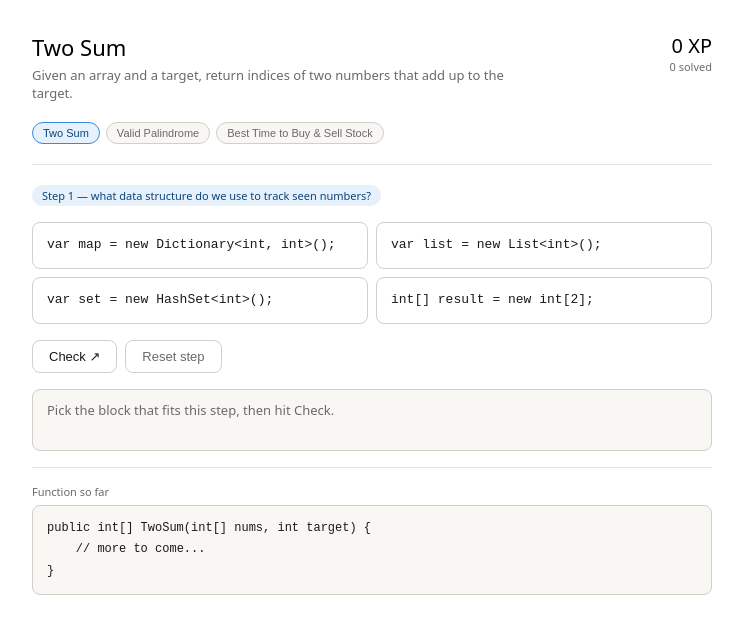
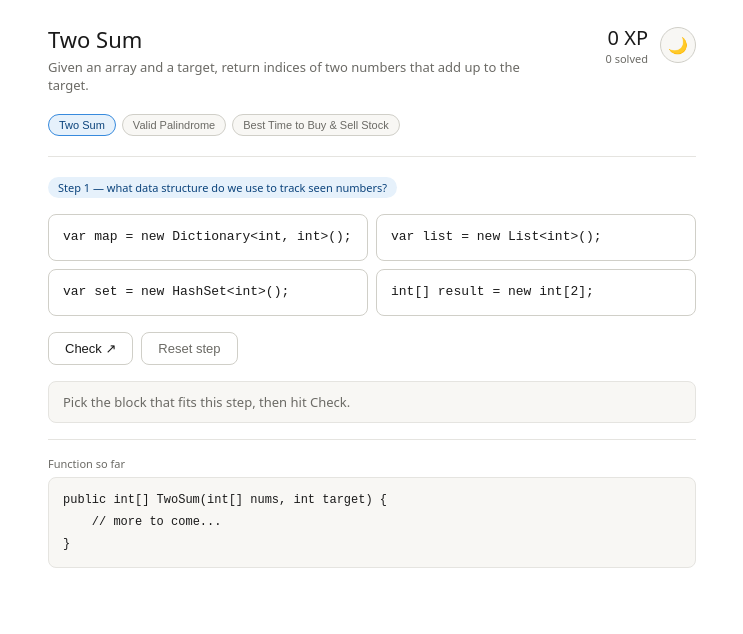
Before and after one commit to scottzero/espee, a React (Vite) app: page / in a window 1280 px wide. Shown: the top 634 px of the page, without its empty margins (268-1011 px from the left). Built offline with nearby package versions, Linux system fonts and the light colour scheme.

Commit message:
add light & dark mode

```diff
--- a/src/App.tsx
+++ b/src/App.tsx
@@ -11,8 +11,15 @@ export default function App() {
     const p = loadProgress()
     return Object.values(p).reduce((sum, v) => sum + v.timesSolved * 10, 0)
   })
+  const [dark, setDark] = useState(false)
 
   const currentProblem = problems[currentIdx]
+
+  function toggleDark() {
+    const next = !dark
+    setDark(next)
+    document.documentElement.setAttribute('data-theme', next ? 'dark' : 'light')
+  }
 
   function handleSelectProblem(idx: number) {
     if (idx === currentIdx) return
@@ -35,6 +42,7 @@ export default function App() {
       margin: '0 auto',
       padding: '24px 16px',
       fontFamily: 'system-ui, sans-serif',
+      color: 'var(--text-primary)',
     }}>
 
       <div style={{
@@ -44,18 +52,39 @@ export default function App() {
         marginBottom: '20px',
       }}>
         <div>
-          <h1 style={{ margin: 0, fontSize: '22px', fontWeight: 500 }}>
+          <h1 style={{ margin: 0, fontSize: '22px', fontWeight: 500, color: 'var(--text-primary)' }}>
             {currentProblem.title}
           </h1>
-          <p style={{ margin: '4px 0 0', fontSize: '13px', color: '#6b6a65', maxWidth: '480px' }}>
+          <p style={{ margin: '4px 0 0', fontSize: '13px', color: 'var(--text-secondary)', maxWidth: '480px' }}>
             {currentProblem.subtitle}
           </p>
         </div>
-        <div style={{ textAlign: 'right' }}>
-          <div style={{ fontSize: '20px', fontWeight: 500 }}>{xp} XP</div>
-          <div style={{ fontSize: '11px', color: '#6b6a65' }}>
-            {Object.keys(progress).length} solved
+        <div style={{ display: 'flex', alignItems: 'center', gap: '12px' }}>
+          <div style={{ textAlign: 'right' }}>
+            <div style={{ fontSize: '20px', fontWeight: 500, color: 'var(--text-primary)' }}>{xp} XP</div>
+            <div style={{ fontSize: '11px', color: 'var(--text-secondary)' }}>
+              {Object.keys(progress).length} solved
+            </div>
           </div>
+          <button
+            onClick={toggleDark}
+            title={dark ? 'Switch to light mode' : 'Switch to dark mode'}
+            style={{
+              width: '36px',
+              height: '36px',
+              borderRadius: '50%',
+              border: '0.5px solid var(--border-secondary)',
+              background: 'var(--bg-secondary)',
+              cursor: 'pointer',
+              fontSize: '16px',
+              display: 'flex',
+              alignItems: 'center',
+              justifyContent: 'center',
+              flexShrink: 0,
+            }}
+          >
+            {dark ? '☀️' : '🌙'}
+          </button>
         </div>
       </div>
 
@@ -77,9 +106,9 @@ export default function App() {
                 padding: '4px 10px',
                 borderRadius: '999px',
                 border: '0.5px solid',
-                borderColor: isActive ? '#378ADD' : isDone ? '#639922' : '#d0cfc8',
-                background: isActive ? '#E6F1FB' : isDone ? '#EAF3DE' : '#f8f7f4',
-                color: isActive ? '#0C447C' : isDone ? '#27500A' : '#6b6a65',
+                borderColor: isActive ? 'var(--blue-border)' : isDone ? 'var(--green-border)' : 'var(--border-secondary)',
+                background: isActive ? 'var(--blue-bg)' : isDone ? 'var(--green-bg)' : 'var(--bg-secondary)',
+                color: isActive ? 'var(--blue-text)' : isDone ? 'var(--green-text)' : 'var(--text-secondary)',
                 fontWeight: isActive ? 500 : 400,
                 cursor: 'pointer',
               }}
@@ -91,7 +120,7 @@ export default function App() {
       </div>
 
       <div style={{
-        borderTop: '0.5px solid #e5e4e0',
+        borderTop: '0.5px solid var(--border)',
         paddingTop: '20px',
       }}>
         <ProblemScreen
--- a/src/components/CodeBlock.tsx
+++ b/src/components/CodeBlock.tsx
@@ -18,25 +18,24 @@ export default function CodeBlock({ code, state, onClick }: Props) {
     lineHeight: '1.6',
     whiteSpace: 'pre',
     width: '100%',
-    transition: 'all 0.15s',
     opacity: state === 'dimmed' ? 0.3 : 1,
     pointerEvents: state === 'dimmed' ? 'none' : 'auto',
     display: 'block',
     background:
-      state === 'selected' ? '#E6F1FB' :
-      state === 'correct'  ? '#EAF3DE' :
-      state === 'wrong'    ? '#FCEBEB' :
-      '#ffffff',
+      state === 'selected' ? 'var(--blue-bg)' :
+      state === 'correct'  ? 'var(--green-bg)' :
+      state === 'wrong'    ? 'var(--red-bg)' :
+      'var(--bg)',
     borderColor:
-      state === 'selected' ? '#378ADD' :
-      state === 'correct'  ? '#639922' :
-      state === 'wrong'    ? '#E24B4A' :
-      '#d0cfc8',
+      state === 'selected' ? 'var(--blue-border)' :
+      state === 'correct'  ? 'var(--green-border)' :
+      state === 'wrong'    ? 'var(--red-border)' :
+      'var(--border-secondary)',
     color:
-      state === 'selected' ? '#0C447C' :
-      state === 'correct'  ? '#27500A' :
-      state === 'wrong'    ? '#791F1F' :
-      '#1a1a1a',
+      state === 'selected' ? 'var(--blue-text)' :
+      state === 'correct'  ? 'var(--green-text)' :
+      state === 'wrong'    ? 'var(--red-text)' :
+      'var(--text-primary)',
   }
 
   return (
--- a/src/components/FeedbackBar.tsx
+++ b/src/components/FeedbackBar.tsx
@@ -14,17 +14,17 @@ export default function FeedbackBar({ message, state }: Props) {
     lineHeight: '1.6',
     minHeight: '40px',
     borderColor:
-      state === 'correct' ? '#639922' :
-      state === 'wrong'   ? '#E24B4A' :
-      '#d0cfc8',
+      state === 'correct' ? 'var(--green-border)' :
+      state === 'wrong'   ? 'var(--red-border)' :
+      'var(--border)',
     background:
-      state === 'correct' ? '#EAF3DE' :
-      state === 'wrong'   ? '#FCEBEB' :
-      '#f8f7f4',
+      state === 'correct' ? 'var(--green-bg)' :
+      state === 'wrong'   ? 'var(--red-bg)' :
+      'var(--bg-secondary)',
     color:
-      state === 'correct' ? '#27500A' :
-      state === 'wrong'   ? '#791F1F' :
-      '#6b6a65',
+      state === 'correct' ? 'var(--green-text)' :
+      state === 'wrong'   ? 'var(--red-text)' :
+      'var(--text-secondary)',
   }
 
   return (
--- a/src/components/FunctionPreview.tsx
+++ b/src/components/FunctionPreview.tsx
@@ -16,7 +16,7 @@ export default function FunctionPreview({ sig, snippets, complete }: Props) {
     <div>
       <p style={{
         fontSize: '11px',
-        color: '#6b6a65',
+        color: 'var(--text-secondary)',
         margin: '0 0 6px 0',
       }}>
         Function so far
@@ -24,12 +24,12 @@ export default function FunctionPreview({ sig, snippets, complete }: Props) {
       <pre style={{
         fontFamily: 'monospace',
         fontSize: '12px',
-        background: '#f8f7f4',
-        border: '0.5px solid #d0cfc8',
+        background: 'var(--bg-secondary)',
+        border: '0.5px solid var(--border)',
         borderRadius: '8px',
         padding: '12px 14px',
         lineHeight: '1.8',
-        color: '#1a1a1a',
+        color: 'var(--text-primary)',
         margin: 0,
         whiteSpace: 'pre-wrap',
         minHeight: '48px',
--- a/src/components/ProblemScreen.tsx
+++ b/src/components/ProblemScreen.tsx
@@ -60,10 +60,7 @@ const [shuffledBlocks, setShuffledBlocks] = useState(() => shuffle(step.blocks))
       setFeedback('✓ ' + step.feedback.correct)
       setFeedbackState('correct')
       setSnippets(prev => [...prev, step.snippet])
-
-      if (isLastStep) {
-        setSolved(true)
-      }
+      if (isLastStep) setSolved(true)
     } else {
       const next = [...blockStates] as BlockState[]
       next[selectedIdx] = 'wrong'
@@ -99,8 +96,8 @@ function handleNext() {
         fontSize: '11px',
         padding: '3px 10px',
         borderRadius: '999px',
-        background: '#E6F1FB',
-        color: '#0C447C',
+        background: 'var(--blue-bg)',
+        color: 'var(--blue-text)',
         alignSelf: 'flex-start',
       }}>
         {step.prompt}
@@ -128,11 +125,11 @@ function handleNext() {
             style={{
               padding: '8px 16px',
               borderRadius: '8px',
-              border: '0.5px solid #d0cfc8',
-              background: '#ffffff',
+              border: '0.5px solid var(--border-secondary)',
+              background: 'var(--bg)',
               cursor: 'pointer',
               fontSize: '13px',
-              color: '#1a1a1a',
+              color: 'var(--text-primary)',
             }}
           >
             Check ↗
@@ -143,11 +140,11 @@ function handleNext() {
             style={{
               padding: '8px 16px',
               borderRadius: '8px',
-              border: '0.5px solid #639922',
-              background: '#EAF3DE',
+              border: '0.5px solid var(--green-border)',
+              background: 'var(--green-bg)',
               cursor: 'pointer',
               fontSize: '13px',
-              color: '#27500A',
+              color: 'var(--green-text)',
             }}
           >
             {solved ? 'Problem solved! Next →' : 'Next step →'}
@@ -163,11 +160,11 @@ function handleNext() {
           style={{
             padding: '8px 16px',
             borderRadius: '8px',
-            border: '0.5px solid #d0cfc8',
+            border: '0.5px solid var(--border-secondary)',
             background: 'transparent',
             cursor: 'pointer',
             fontSize: '13px',
-            color: '#6b6a65',
+            color: 'var(--text-secondary)',
           }}
         >
           Reset step
@@ -177,7 +174,7 @@ function handleNext() {
       <FeedbackBar message={feedback} state={feedbackState} />
 
       <div style={{
-        borderTop: '0.5px solid #e5e4e0',
+        borderTop: '0.5px solid var(--border)',
         paddingTop: '16px',
       }}>
         <FunctionPreview
--- a/src/index.css
+++ b/src/index.css
@@ -0,0 +1,47 @@
+:root {
+  --bg: #ffffff;
+  --bg-secondary: #f8f7f4;
+  --border: #e5e4e0;
+  --border-secondary: #d0cfc8;
+  --text-primary: #1a1a1a;
+  --text-secondary: #6b6a65;
+  --text-muted: #9b9a95;
+  --blue-bg: #E6F1FB;
+  --blue-border: #378ADD;
+  --blue-text: #0C447C;
+  --green-bg: #EAF3DE;
+  --green-border: #639922;
+  --green-text: #27500A;
+  --red-bg: #FCEBEB;
+  --red-border: #E24B4A;
+  --red-text: #791F1F;
+}
+
+[data-theme="dark"] {
+  --bg: #1a1a1a;
+  --bg-secondary: #242424;
+  --border: #2e2e2e;
+  --border-secondary: #3a3a3a;
+  --text-primary: #e8e7e2;
+  --text-secondary: #9b9a95;
+  --text-muted: #6b6a65;
+  --blue-bg: #0c2a45;
+  --blue-border: #378ADD;
+  --blue-text: #85B7EB;
+  --green-bg: #1a2e0a;
+  --green-border: #639922;
+  --green-text: #C0DD97;
+  --red-bg: #2e0a0a;
+  --red-border: #E24B4A;
+  --red-text: #F09595;
+}
+
+* {
+  transition: background-color 0.3s ease, border-color 0.3s ease, color 0.3s ease;
+  box-sizing: border-box;
+}
+
+body {
+  background: var(--bg);
+  margin: 0;
+}
```
Lines whose indentation alone changed are shown as unchanged.
